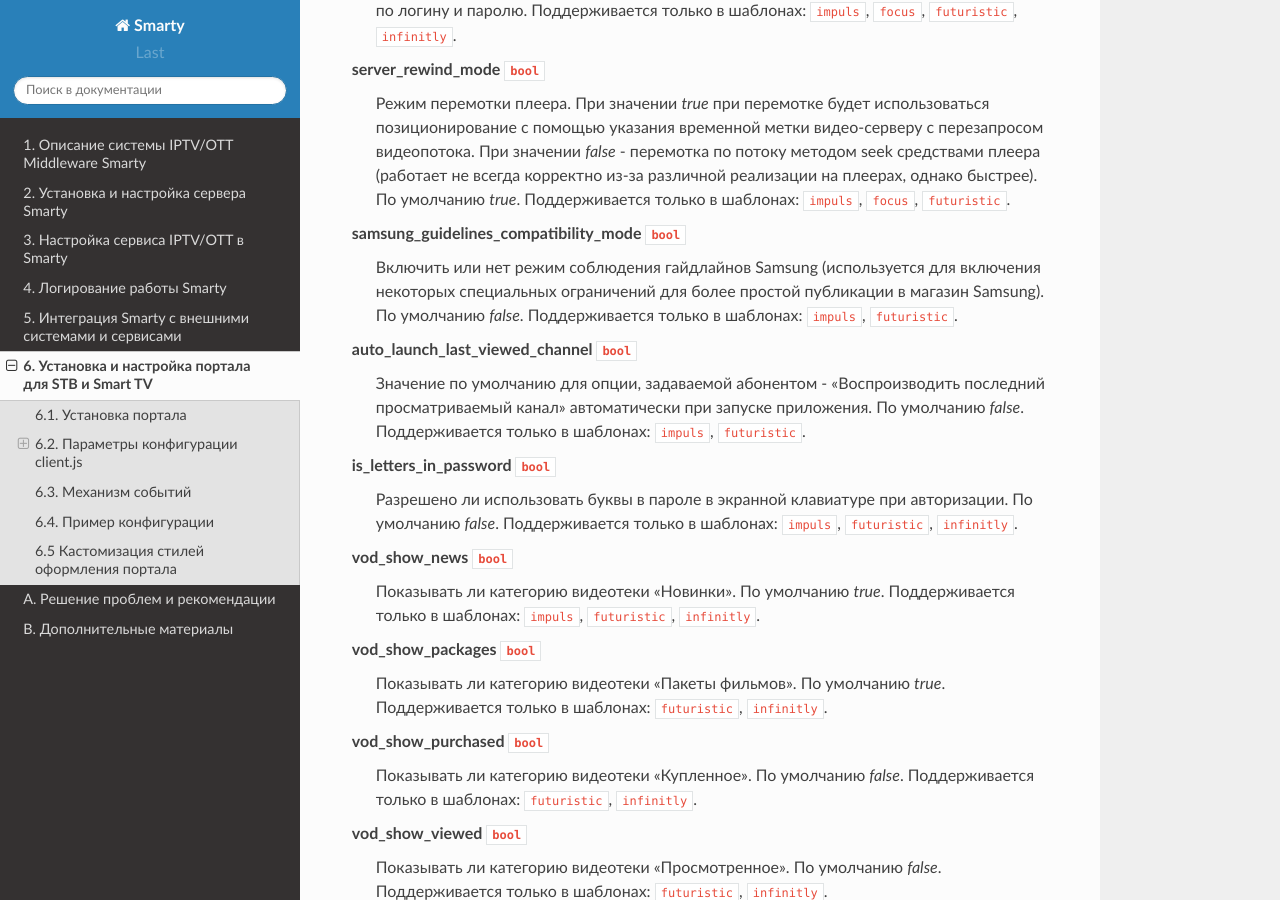
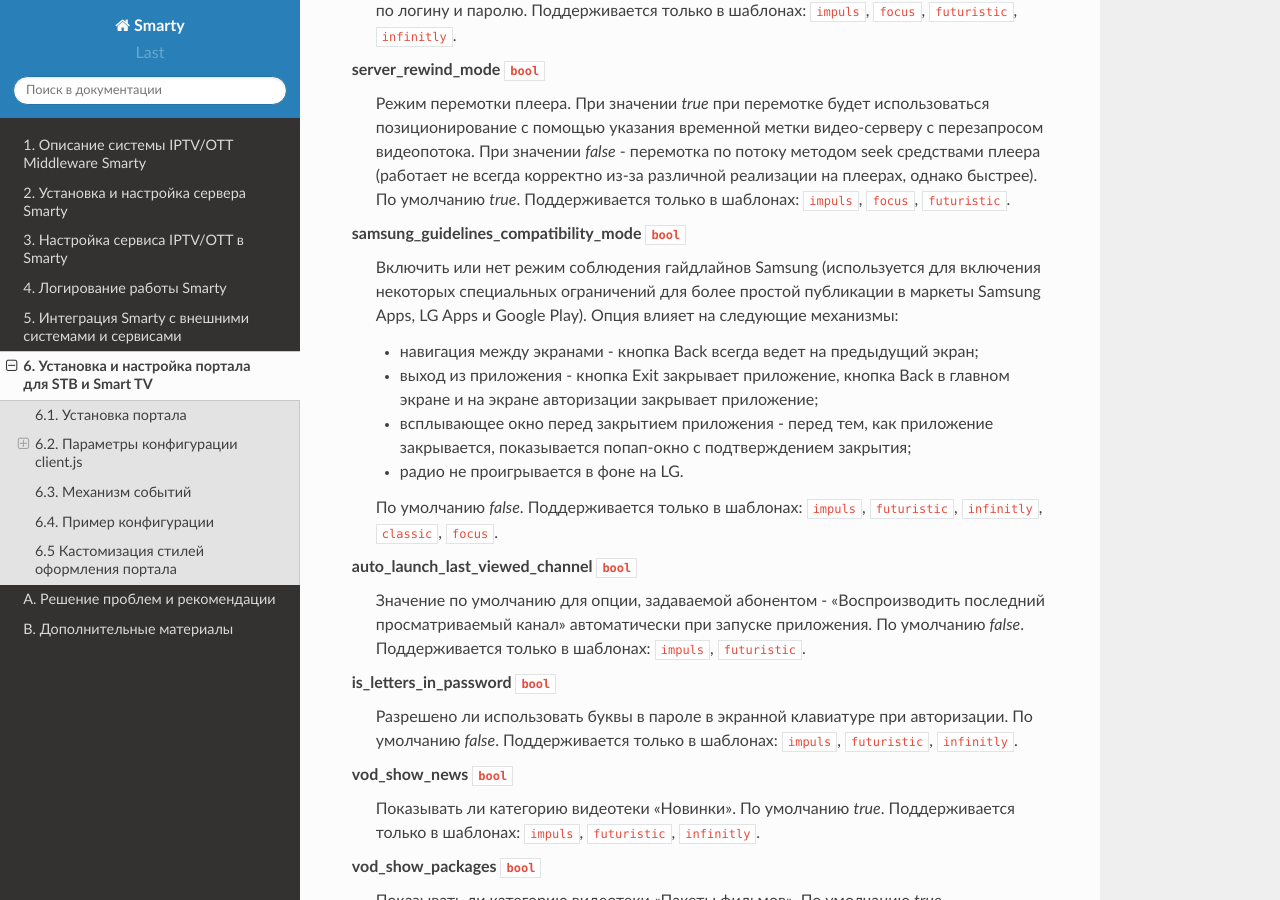
Before and after one commit to sergey-yakovlev/smarty-docs, a Sphinx documentation site: the page built from source/portal_setup.rst, in a window 1280 px wide and 900 px high, scrolled down 1767 px. Built offline with Sphinx 7.4.7 and the Read the Docs theme 2.0.0, drawn with Linux system fonts in a browser that asks for light colours.

Commit message:
Update portal_setup.rst

```diff
--- a/source/portal_setup.rst
+++ b/source/portal_setup.rst
@@ -85,9 +85,14 @@ server_rewind_mode ``bool``
 
 samsung_guidelines_compatibility_mode ``bool``
     Включить или нет режим соблюдения гайдлайнов Samsung (используется для включения некоторых специальных ограничений
-    для более простой публикации в магазин Samsung).
+    для более простой публикации в маркеты Samsung Apps, LG Apps и Google Play). Опция влияет на следующие механизмы:
+
+    * навигация между экранами - кнопка Back всегда ведет на предыдущий экран;
+    * выход из приложения - кнопка Exit закрывает приложение, кнопка Back в главном экране и на экране авторизации закрывает приложение;
+    * всплывающее окно перед закрытием приложения - перед тем, как приложение закрывается, показывается попап-окно с подтверждением закрытия;
+    * радио не проигрывается в фоне на LG.
     По умолчанию *false*.
-    Поддерживается только в шаблонах: ``impuls``, ``futuristic``.
+    Поддерживается только в шаблонах: ``impuls``, ``futuristic``, ``infinitly``, ``classic``, ``focus``.
 
 auto_launch_last_viewed_channel ``bool``
     Значение по умолчанию для опции, задаваемой абонентом - "Воспроизводить последний просматриваемый канал"
```
